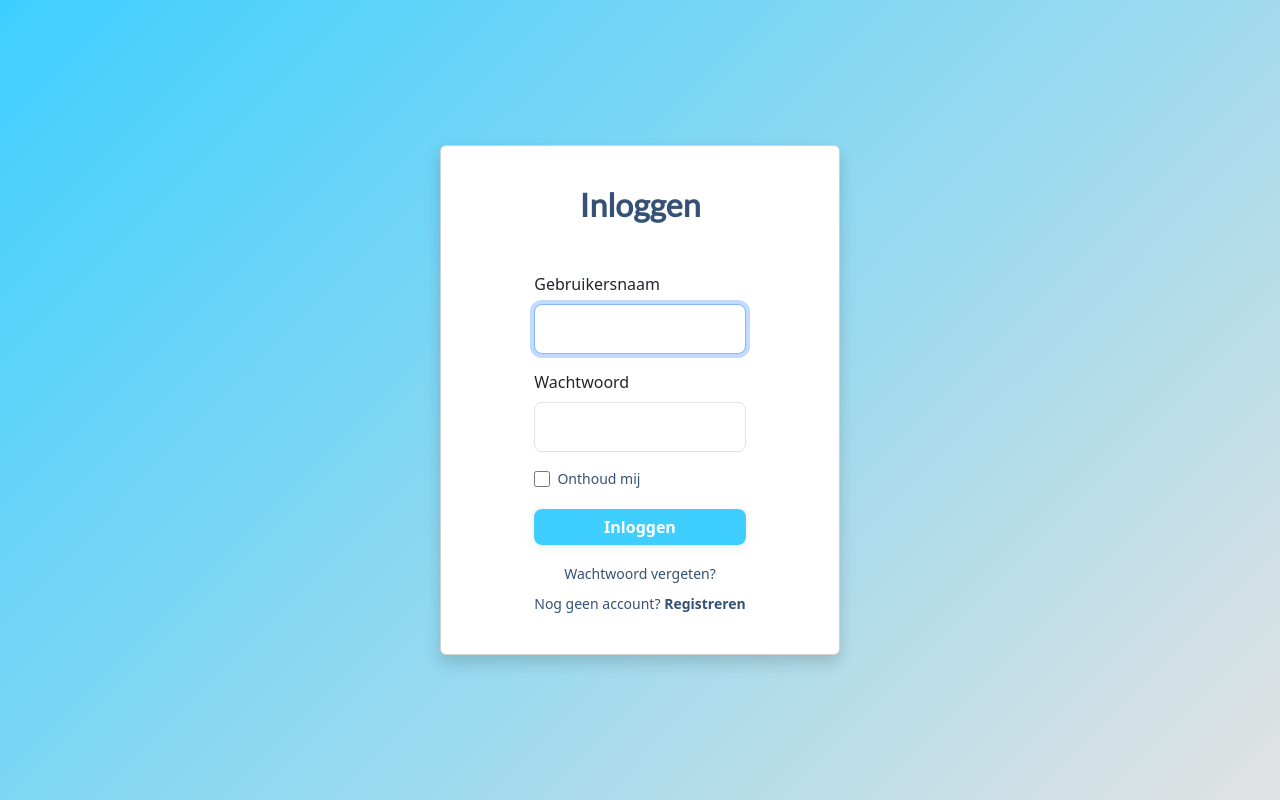
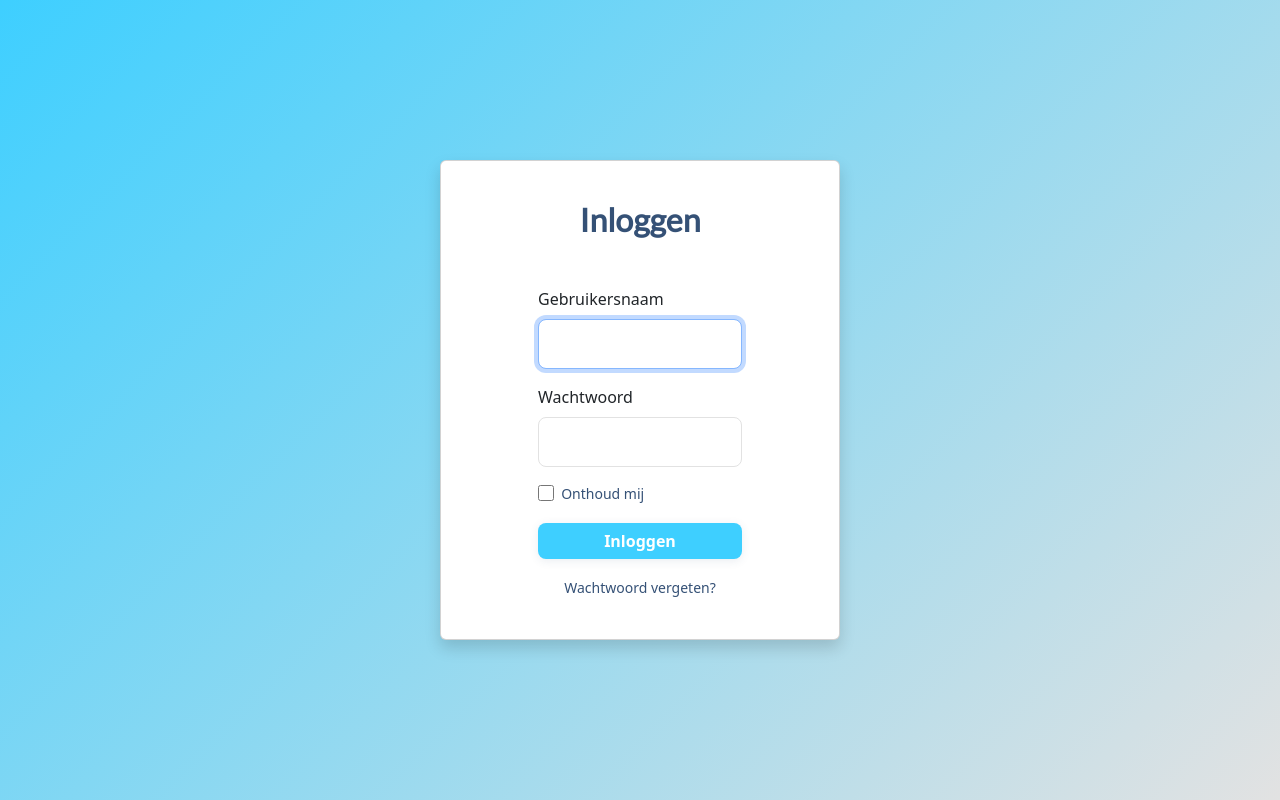
Before and after one commit to E-finite/BlogBuddy, a Flask app: page /login in a window 1280 px wide. Run offline with Flask 3, Linux system fonts and the light colour scheme.

Commit message:
feat: remove registration link from login page

```diff
--- a/templates/login.html
+++ b/templates/login.html
@@ -116,15 +116,6 @@
               Wachtwoord vergeten?
             </a>
           </div>
-
-          <div class="text-center mt-2 auth-register-row">
-            Nog geen account?
-            <a
-              href="{{ url_for('register') }}"
-              class="text-decoration-none auth-register-link"
-              >Registreren</a
-            >
-          </div>
         </form>
       </div>
     </div>
```
